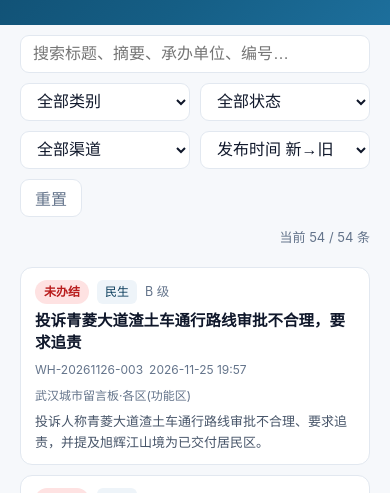
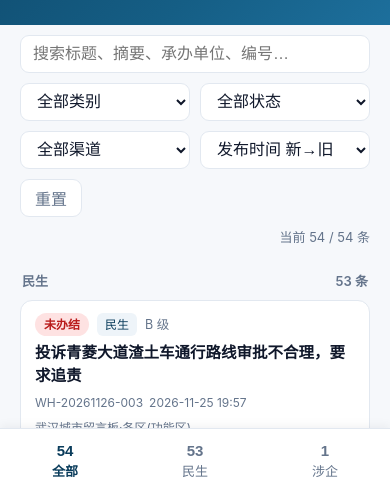
Before and after one commit to Anywise666/wuhan-civic-leads, a plain HTML site: page index.html in a window 390 px wide. Shown: the part 351-844 px from the top of the page. Drawn offline with Linux system fonts and the light colour scheme.

Commit message:
mobile-board-groups

```diff
--- a/index.html
+++ b/index.html
@@ -56,6 +56,9 @@
   .hint{color:var(--muted);font-size:12.5px;margin:10px 2px 0}
   .empty{padding:40px;text-align:center;color:var(--muted)}
   .cards{display:none}
+  .grp{margin-bottom:14px}
+  .grp-title{display:flex;justify-content:space-between;align-items:center;font-size:13px;font-weight:600;color:var(--muted);margin:4px 2px 8px}
+  .bottomnav{display:none}
   .card{background:#fff;border:1px solid var(--line);border-radius:12px;padding:12px 14px;cursor:pointer}
   .card:active{background:#eef6fb}
   .card .top{display:flex;gap:8px;align-items:center;flex-wrap:wrap;margin-bottom:6px}
@@ -91,6 +94,12 @@
     .panel{max-width:none;width:100%;max-height:92vh;border-radius:18px 18px 0 0;padding:22px 18px calc(26px + env(safe-area-inset-bottom))}
     .panel h2{font-size:18px}
     footer{padding-bottom:calc(20px + env(safe-area-inset-bottom))}
+    main{padding-bottom:78px}
+    .bottomnav{display:flex;position:fixed;left:0;right:0;bottom:0;z-index:30;background:#fff;border-top:1px solid var(--line);padding:6px 0 calc(6px + env(safe-area-inset-bottom));box-shadow:0 -2px 10px rgba(15,23,42,.06)}
+    .bottomnav button{flex:1;border:0;background:none;color:var(--muted);font-size:13px;padding:7px 0;cursor:pointer;display:flex;flex-direction:column;align-items:center;gap:2px}
+    .bottomnav button b{font-size:15px;font-weight:600}
+    .bottomnav button.on{color:var(--brand);font-weight:600}
+    .bottomnav button.on b{color:var(--brand)}
   }
 </style>
 </head>
@@ -133,6 +142,11 @@
     <div style="margin-top:6px">维护：服务器 systemd 定时任务，每 12 小时自动归集；台账与逐期报告见 GitHub 仓库。</div>
   </div>
 </footer>
+<nav class="bottomnav" id="bottomnav">
+  <button type="button" data-cat="" class="on"><b id="navAll">0</b>全部</button>
+  <button type="button" data-cat="民生"><b id="navCivil">0</b>民生</button>
+  <button type="button" data-cat="涉企"><b id="navEnt">0</b>涉企</button>
+</nav>
 <div class="modal" id="modal">
   <div class="panel">
     <button class="close" id="close" type="button" aria-label="关闭">×</button>
@@ -171,8 +185,21 @@ function sortBy(mode){
   return arr;
 }
 
-function uniq(key){
-  return [...new Set(sorted.map(x=>x[key]).filter(Boolean))];
+function cardHtml(x){
+  const idx = sorted.indexOf(x);
+  return `<article class="card" data-i="${idx}">
+      <div class="top">
+        <span class="badge ${statusClass(x.status)}">${esc(x.status)}</span>
+        <span class="${catClass(x.category)}">${esc(x.category)}</span>
+        <span class="date">${esc(x.verify_level)} 级</span>
+      </div>
+      <h3>${esc(x.title)}</h3>
+      <div class="meta"><span>${esc(x.id)}</span><span>${esc(fmtDate(x.published_at))}</span><span>${esc(x.channel)}</span></div>
+      <div class="sum">${esc(x.summary)}</div>
+    </article>`;
+}
+
+function uniq(key){  return [...new Set(sorted.map(x=>x[key]).filter(Boolean))];
 }
 
 function initSelects(){
@@ -230,19 +257,23 @@ function render(){
       <td class="date">${esc(x.verify_level)}</td>
     </tr>`;
   }).join("");
-  document.getElementById("cards").innerHTML = list.map((x)=>{
-    const idx = sorted.indexOf(x);
-    return `<article class="card" data-i="${idx}">
-      <div class="top">
-        <span class="badge ${statusClass(x.status)}">${esc(x.status)}</span>
-        <span class="${catClass(x.category)}">${esc(x.category)}</span>
-        <span class="date">${esc(x.verify_level)} 级</span>
-      </div>
-      <h3>${esc(x.title)}</h3>
-      <div class="meta"><span>${esc(x.id)}</span><span>${esc(fmtDate(x.published_at))}</span><span>${esc(x.channel)}</span></div>
-      <div class="sum">${esc(x.summary)}</div>
-    </article>`;
-  }).join("");
+  const groups = new Map();
+  list.forEach(x=>{
+    const k = x.category || "其他";
+    if(!groups.has(k)) groups.set(k, []);
+    groups.get(k).push(x);
+  });
+  const order = ["民生","涉企"];
+  const keys = [...groups.keys()].sort((a,b)=>{
+    const ia = order.indexOf(a), ib = order.indexOf(b);
+    return (ia < 0 ? 99 : ia) - (ib < 0 ? 99 : ib);
+  });
+  document.getElementById("cards").innerHTML = keys.map(k=>`
+    <section class="grp">
+      <div class="grp-title"><span>${esc(k)}</span><span>${groups.get(k).length} 条</span></div>
+      ${groups.get(k).map(cardHtml).join("")}
+    </section>`).join("");
+  updateNav();
 }
 
 function openDetail(i){
@@ -277,6 +308,26 @@ document.getElementById("rows").addEventListener("click", e=>{
 document.getElementById("cards").addEventListener("click", e=>{
   const c=e.target.closest(".card[data-i]"); if(c) openDetail(Number(c.dataset.i));
 });
+
+function updateNav(){
+  const cur = cat.value || "";
+  document.querySelectorAll("#bottomnav button").forEach(b=>{
+    b.classList.toggle("on", (b.dataset.cat || "") === cur);
+  });
+}
+
+function initNavCounts(){
+  navAll.textContent = DATA.length;
+  navCivil.textContent = DATA.filter(x=>x.category==="民生").length;
+  navEnt.textContent = DATA.filter(x=>x.category==="涉企").length;
+}
+
+document.getElementById("bottomnav").addEventListener("click", e=>{
+  const b = e.target.closest("button[data-cat]"); if(!b) return;
+  cat.value = b.dataset.cat || "";
+  render();
+  window.scrollTo({top:0, behavior:"smooth"});
+});
 document.getElementById("close").addEventListener("click", closeModal);
 modal.addEventListener("click", e=>{ if(e.target===modal) closeModal(); });
 document.addEventListener("keydown", e=>{ if(e.key==="Escape") closeModal(); });
@@ -286,8 +337,8 @@ document.addEventListener("keydown", e=>{ if(e.key==="Escape") closeModal(); });
 });
 reset.addEventListener("click", ()=>{ document.getElementById("q").value=""; cat.value=""; document.getElementById("status").value=""; src.value=""; document.getElementById("sort").value="date_desc"; render(); });
 
-document.getElementById("gen").textContent = "生成时间：" + "2026-11-26 09:02" + " · 共 " + DATA.length + " 条 · 覆盖窗口 2026-10-26 至 2026-11-25";
-initSelects(); renderStats(sorted); render();
+document.getElementById("gen").textContent = "生成时间：" + "2026-11-26 09:03" + " · 共 " + DATA.length + " 条 · 覆盖窗口 2026-10-26 至 2026-11-25";
+initSelects(); initNavCounts(); renderStats(sorted); render();
 </script>
 </body>
 </html>
```
Also changed, not shown: 看板/index.html (+68 -17 lines).
